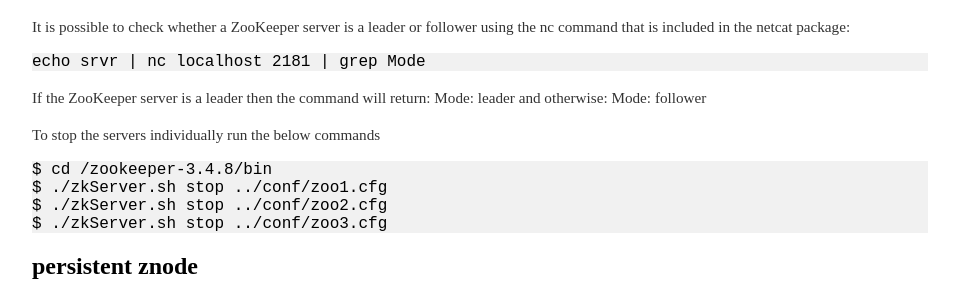
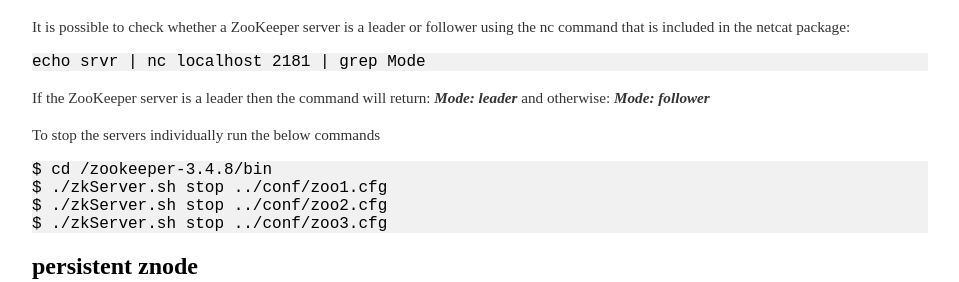
Before and after one commit to girishkkumar/girish.github.io, a Jekyll site: the page built from _posts/2016-05-20-zookeeper-installation.md, in a window 1280 px wide. Shown: the part 865-1147 px from the top of the page, without its empty margins (160-1119 px from the left). Built offline with Jekyll 4.4.1, drawn with Linux system fonts in a browser that asks for light colours.

````diff
--- a/_posts/2016-05-20-zookeeper-installation.md
+++ b/_posts/2016-05-20-zookeeper-installation.md
@@ -55,7 +55,7 @@ It is possible to check whether a ZooKeeper server is a leader or follower using
 echo srvr | nc localhost 2181 | grep Mode
 ```
 
-If the ZooKeeper server is a leader then the command will return: Mode: leader and otherwise: Mode: follower
+If the ZooKeeper server is a leader then the command will return: ***Mode: leader*** and otherwise: ***Mode: follower***
 
 
 To stop the servers individually run the below commands
````
Also changed, not shown: _posts/2016-05-21-starting-kafka-&-zookeeper.md (added, +5 -0 lines), about/index.html (added, +7 -0 lines).
